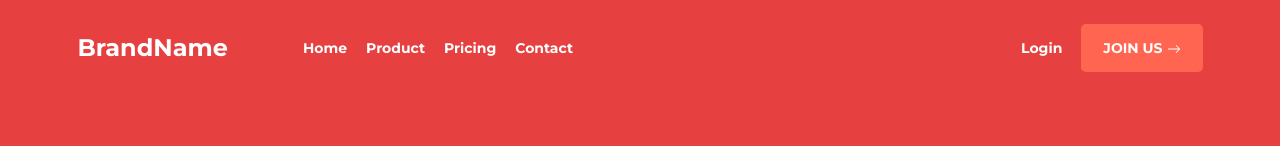
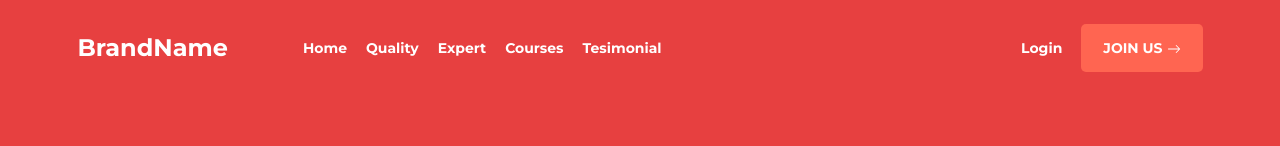
Before and after one commit to DEV-ASHANAUR/school-handy, a React (Create React App) app: page / in a window 1280 px wide. Shown: the top 146 px of the page. Built offline with nearby package versions, Linux system fonts and the light colour scheme.

Commit message:
intially done responsive

```diff
--- a/public/responsive.css
+++ b/public/responsive.css
@@ -53,12 +53,16 @@
 		padding: .5rem;
 	}
 	/* all style inclued in navbar.module.css */
+	.mobile__triggger{
+		height: 100vh!important;
+	}
 }
 
 /*Small devices (landscape phones, 575px and down)*/
 @media (max-width: 575px) {
 	html {
 		font-size: 100%!important;
+		/* border-top: 1px solid #fff; */
 	}
 
 }
--- a/src/components/courses/Courses.jsx
+++ b/src/components/courses/Courses.jsx
@@ -73,7 +73,7 @@ const Courses = () => {
     return (
         <section>
             <div className='container'>
-                <Heading first="Courses" second="Most Popular Courses" third="Problems trying to resolve the conflict between the two major realms of Classical physics: Newtonian mechanics" />
+                <Heading first="Courses" second="Most Popular Courses" third="Problems trying to resolve the conflict between the two major realms of Classical physics: Newtonian mechanics" menuId="course" />
             </div>
 
             <div className="container pb-5">
--- a/src/components/heading/Heading.jsx
+++ b/src/components/heading/Heading.jsx
@@ -1,8 +1,8 @@
 import React from 'react'
 import './heading.css'
-const Heading = ({first,second,third,centerMode}) => {
+const Heading = ({first,second,third,centerMode,menuId}) => {
   return (
-    <div className={`heading__wrapper ${centerMode && 'text-center'}`}>
+    <div className={`heading__wrapper ${centerMode && 'text-center'}`} id={menuId}>
         <h3>{first}</h3>
         <h1>{second}</h1>
         <p className={`${centerMode && 'm-auto'}`}>{third}</p>
--- a/src/components/navbar/Navbar.jsx
+++ b/src/components/navbar/Navbar.jsx
@@ -1,10 +1,13 @@
-import React from 'react'
+import React, { useState } from 'react'
 import styles from './navbar.module.css';
 import {BsArrowRight} from 'react-icons/bs'
 
-import { RiMenuAddFill } from 'react-icons/ri'
+// import { RiMenuAddFill } from 'react-icons/ri'
+import { AiOutlineMenuFold } from 'react-icons/ai'
+import { AiOutlineMenuUnfold } from 'react-icons/ai'
 
 const Navbar = () => {
+  const [trigger,setTirgger] = useState(false);
   return (
     <section className={styles.nav__wrapper}>
         <nav className={`container d-flex justify-content-between align-items-center`}>
@@ -14,18 +17,40 @@ const Navbar = () => {
                 </div>
                 <ul className={`${styles.nav__links} align-items-center`}>
                     <li><a className={styles.nav__link} href="#">Home</a></li>
-                    <li><a className={styles.nav__link} href="#">Product</a></li>
-                    <li><a className={styles.nav__link} href="#">Pricing</a></li>
-                    <li><a className={styles.nav__link} href="#">Contact</a></li>
+                    <li><a className={styles.nav__link} href="#quality">Quality</a></li>
+                    <li><a className={styles.nav__link} href="#expert">Expert</a></li>
+                    <li><a className={styles.nav__link} href="#course">Courses</a></li>
+                    <li><a className={styles.nav__link} href="#testimonial">Tesimonial</a></li>
                 </ul>
             </div>
             <div className={`${styles.nav__right}`}>
-                <RiMenuAddFill className={styles.menu__add} />
+                {/* open */}
+                {
+                    trigger ? (<AiOutlineMenuUnfold onClick={()=>setTirgger(false)} className={styles.menu__add} />) :
+                    (<AiOutlineMenuFold onClick={()=>setTirgger(true)} className={styles.menu__add} />)
+                }
                 <ul className={`${styles.nav__links} d-flex align-items-center buttons-gap`}>
                     <li><a className={styles.login} href="#">Login</a></li>
                     <li><a className={styles.join__us} href="#">JOIN US <BsArrowRight className={styles.arrow} /></a></li>
                 </ul>
             </div>
+
+            {/* mobile__menu */}
+            <div className={`${styles.mobile__menu} ${trigger && 'mobile__triggger'}`}>
+                <ul className={`${styles.mobile__nav__links} align-items-center`}>
+                    <li><a onClick={()=>setTirgger(false)} className={styles.mobile__nav__link} href="#">Home</a></li>
+                    <li><a onClick={()=>setTirgger(false)} className={styles.mobile__nav__link} href="#quality">Quality</a></li>
+                    <li><a onClick={()=>setTirgger(false)} className={styles.mobile__nav__link} href="#expert">Expert</a></li>
+                    <li><a onClick={()=>setTirgger(false)} className={styles.mobile__nav__link} href="#course">Courses</a></li>
+                    <li><a onClick={()=>setTirgger(false)} className={styles.mobile__nav__link} href="#testimonial">Tesimonial</a></li>
+                </ul>
+                <ul className={`${styles.mobile__nav__links} d-flex align-items-center buttons-gap`}>
+                    <li><a onClick={()=>setTirgger(false)} className={styles.mobile__nav__link} href="#">Login</a></li>
+                    <li><a onClick={()=>setTirgger(false)} className={styles.join__us} href="#">JOIN US <BsArrowRight className={styles.arrow} /></a></li>
+                </ul>
+            </div>
+            {/* mobile__menu */}
+
         </nav>
     </section>
   )
--- a/src/components/navbar/navbar.module.css
+++ b/src/components/navbar/navbar.module.css
@@ -1,6 +1,7 @@
 .nav__wrapper{
     background-color: #E74040;
     padding: 3rem 0;
+    position: relative;
 }
 .nav__left{
  gap: 7.5rem;
@@ -60,6 +61,10 @@
     display: flex;
 }
 
+.mobile__menu{
+    display: none;
+}
+
 @media (max-width: 767px) {
 	html {
 		font-size: 50%!important;
@@ -73,9 +78,45 @@
         font-size: 3rem;
         font-weight: bold;
         color: #fff;
+        cursor: pointer;
     }
     .nav__links{
         display: none!important;
     }
 
+    /* .nav__wrapper{
+        border-bottom: 1px solid #fff;
+    } */
+
+    /* mobile menu */
+    .mobile__menu{
+
+        padding-top: 3rem;
+        left: 0;
+        top: 9.8rem;
+        z-index: 999;
+        display: flex;
+        flex-direction: column;
+        /* justify-content: space-evenly; */
+        gap: 4rem;
+        align-items: center;
+        position: absolute;
+        width: 100%;
+        height: 0;
+        /* background-color: #49211c; */
+        background-color: #E74040;
+        overflow: hidden;
+        transition: .3s ease;
+    }
+    .mobile__nav__link{
+        font-size: 1.9rem;
+        color: #fff;
+        font-weight: 700;
+    }
+    .mobile__nav__links{
+        display: flex;
+        gap: 3rem;
+        flex-direction: column;
+    }
+
 }
--- a/src/components/quality/Quality.jsx
+++ b/src/components/quality/Quality.jsx
@@ -6,7 +6,7 @@ const Quality = () => {
   return (
     <section>
         <div className="container">
-            <Heading first="Practice Advice" second="Get Quality Education" third="Problems trying to resolve the conflict between the two major realms of Classical physics: Newtonian mechanics" />
+            <Heading first="Practice Advice" second="Get Quality Education" third="Problems trying to resolve the conflict between the two major realms of Classical physics: Newtonian mechanics" menuId="quality" />
             <div className={`${styles.quality__main} row`}>
                 <div className="col-lg-7 quality__left">
                     <img className="img-fluid" src={pori} alt="" />
--- a/src/components/teacher/Teacher.jsx
+++ b/src/components/teacher/Teacher.jsx
@@ -30,7 +30,7 @@ const Teacher = () => {
   return (
     <section>
         <div className="container">
-            <Heading first="Practice Advice" second="Our Experts Teacher" third="Problems trying to resolve the conflict between the two major realms of Classical physics: Newtonian mechanics" />
+            <Heading first="Practice Advice" second="Our Experts Teacher" third="Problems trying to resolve the conflict between the two major realms of Classical physics: Newtonian mechanics" menuId="expert" />
 
             <div className="row teacher__wrapper">
                 {
--- a/src/components/testimonial/Testimonial.jsx
+++ b/src/components/testimonial/Testimonial.jsx
@@ -29,7 +29,7 @@ const Testimonial = () => {
   return (
     <section>
         <div className="container">
-            <Heading first="Testimonials" second="Get Quality Education" third="Problems trying to resolve the conflict between the two major realms of Classical physics: Newtonian mechanics" centerMode={false} />
+            <Heading first="Testimonials" second="Get Quality Education" third="Problems trying to resolve the conflict between the two major realms of Classical physics: Newtonian mechanics" centerMode={false} menuId="testimonial" />
         </div>
         <div className="container">
             <div className="row pb-5">
```
